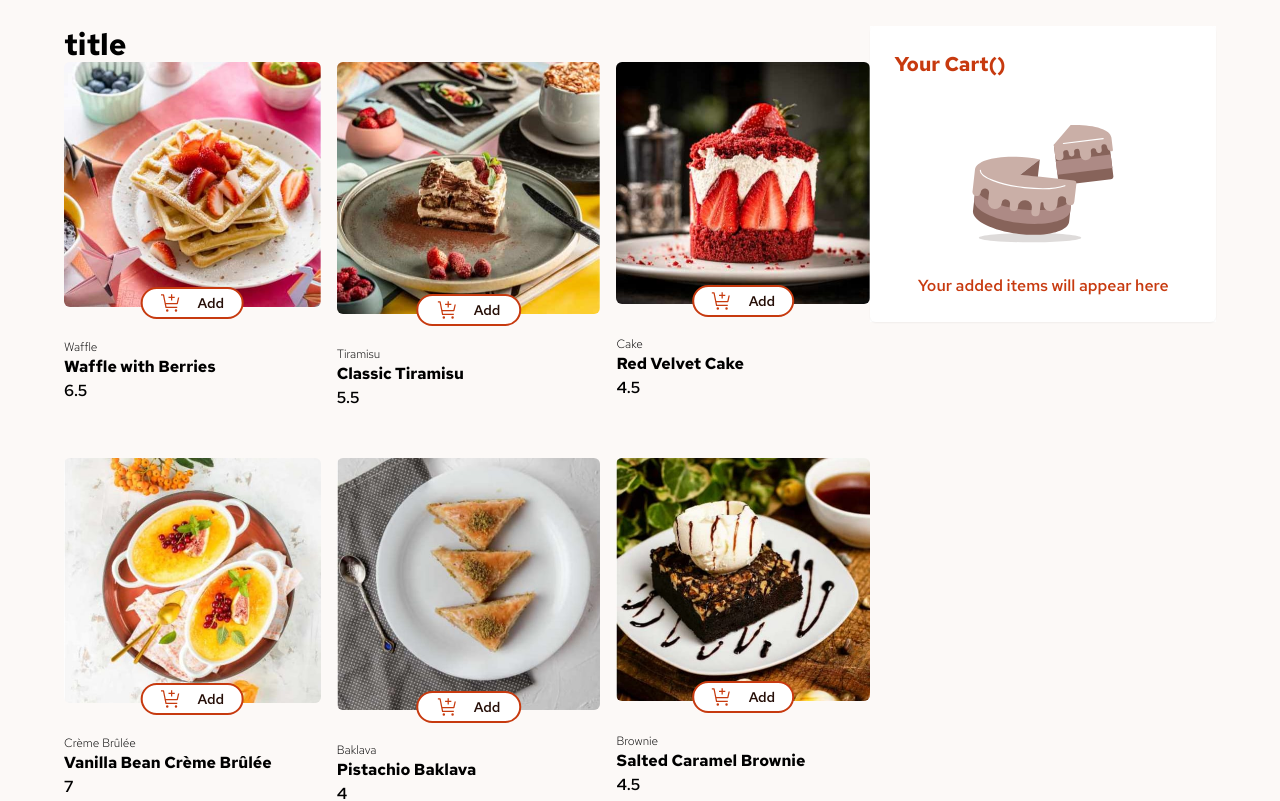
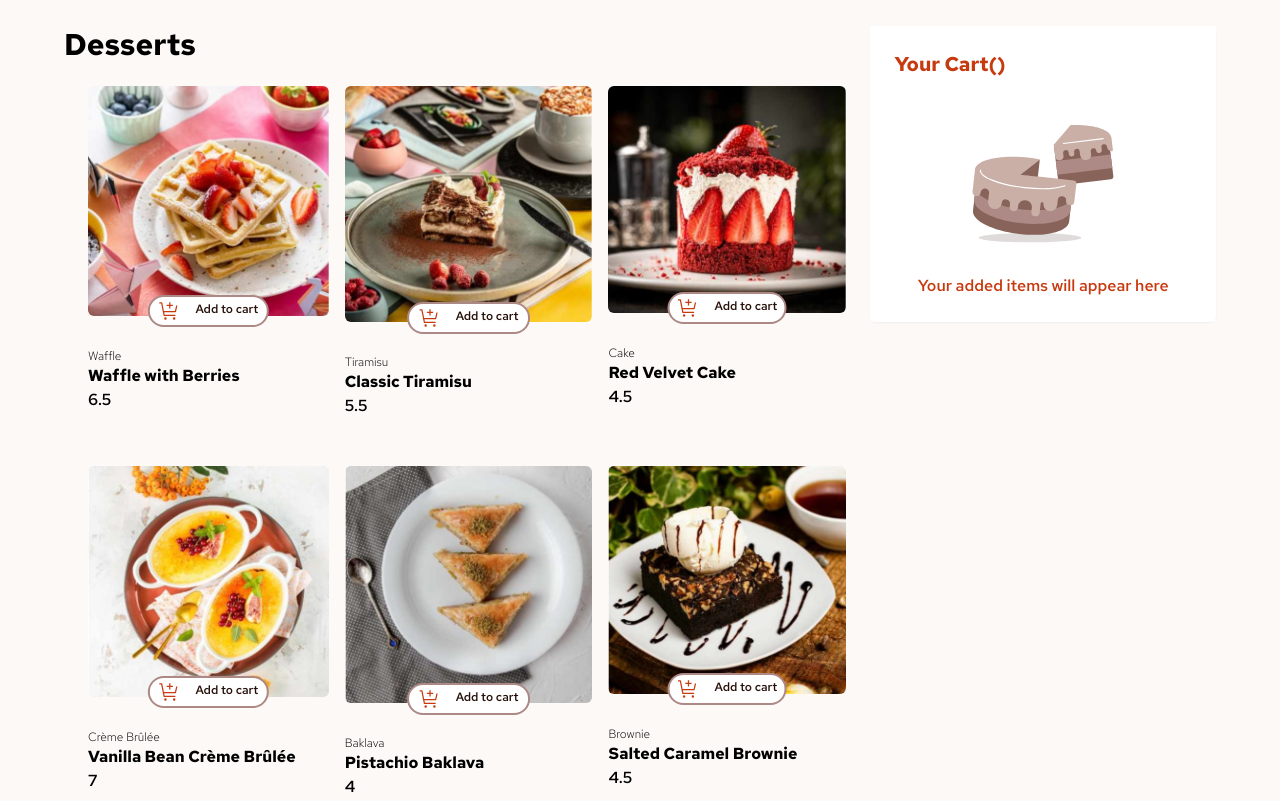
Before and after one commit to dhanushpani/frontend-mentor-shopping-cart, a React (Create React App) app: page / in a window 1280 px wide. Shown: the top 801 px of the page. Built offline with nearby package versions, Linux system fonts and the light colour scheme.

Commit message:
added changes

```diff
--- a/src/App.js
+++ b/src/App.js
@@ -27,8 +27,8 @@ function App() {
       <div className="font-custom py-[2%] px-[5%] bg-rose-50 min-h-screen relative">
         <div className="md:flex w-[100%]">
           <div className="sm:[100%] md:w-[70%]">
-            <p className="font-bold text-3xl">title</p>
-            <div className="md:grid grid-rows-3 grid-flow-col gap-4">
+            <p className="font-bold text-3xl pb-6 ">Desserts</p>
+            <div className="md:grid grid-rows-3 grid-flow-col gap-4 px-6">
               {data.map((item, index) => (
                 <Card data={item} i />
               ))}
--- a/src/components/Card/index.js
+++ b/src/components/Card/index.js
@@ -23,11 +23,11 @@ const Card = ({ data }) => {
         </div>
         {!data.count || data.count === 0 ? (
           <div
-            className="absolute bottom-[-5%] left-[50%] translate-x-[-50%] border-2 w-[40%] justify-center py-1 rounded-2xl flex gap-4 border-red bg-white"
+            className="absolute bottom-[-5%] left-[50%] translate-x-[-50%] border-2 w-[50%] justify-center py-1 rounded-2xl flex gap-4 border-rose-400 bg-white"
             onClick={() => incrementCount(data.name)}
           >
             <img src="assets/images/icon-add-to-cart.svg" alt="add-to-cart" />
-            <p className="text-sm text-rose-900 font-semibold">Add</p>
+            <p className="text-xs text-rose-900 font-semibold">Add to cart</p>
           </div>
         ) : (
           <>
```
